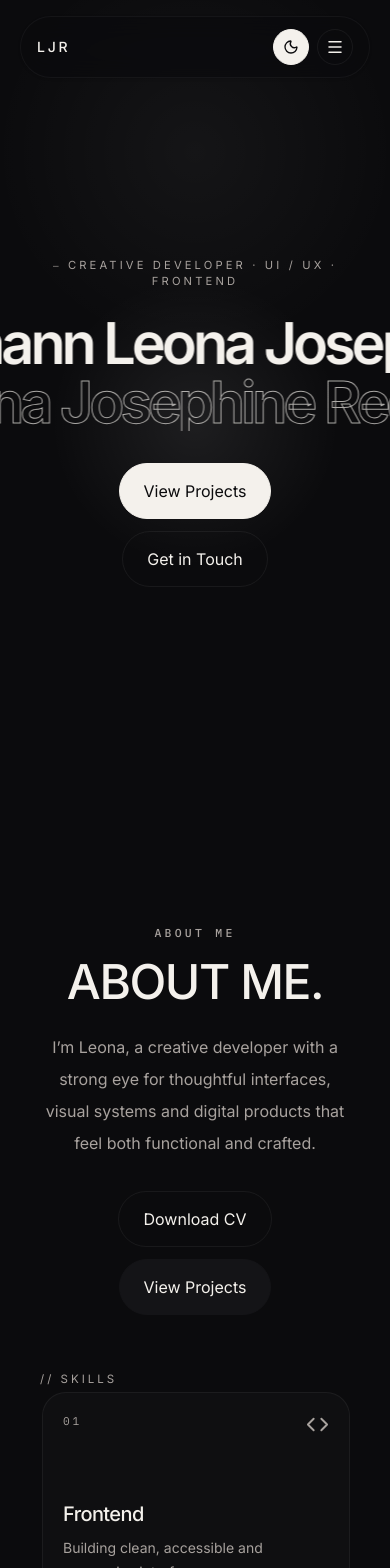
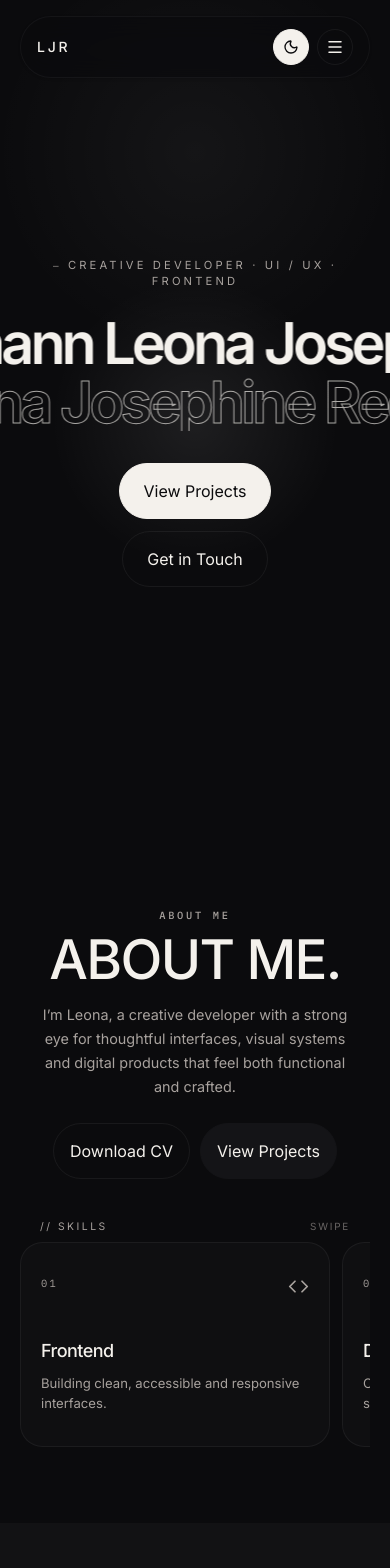
Before and after one commit to leonajosephine/modern-portfolio, a Next.js app: page / in a window 390 px wide. Shown: the top 1568 px of the page. Built offline with nearby package versions, Linux system fonts and the light colour scheme.

Commit message:
feat(about): mobile change

```diff
--- a/components/sections/About.tsx
+++ b/components/sections/About.tsx
@@ -3,7 +3,14 @@
 import { useState } from "react";
 import { motion, type Variants } from "framer-motion";
 import { Button } from "@/components/ui/button";
-import { Code, Layout, Globe, Smartphone } from "lucide-react";
+import {
+  Code,
+  Layout,
+  Globe,
+  Smartphone,
+  Download,
+  ArrowUpRight,
+} from "lucide-react";
 
 const focusItems = [
   {
@@ -39,7 +46,7 @@ const focusItems = [
 const headerVariants: Variants = {
   hidden: {
     opacity: 0,
-    y: 32,
+    y: 28,
     scale: 0.98,
   },
   visible: {
@@ -47,7 +54,7 @@ const headerVariants: Variants = {
     y: 0,
     scale: 1,
     transition: {
-      duration: 0.75,
+      duration: 0.7,
       ease: [0.22, 1, 0.36, 1],
     },
   },
@@ -58,7 +65,7 @@ const cardContainerVariants: Variants = {
   visible: {
     transition: {
       staggerChildren: 0.08,
-      delayChildren: 0.14,
+      delayChildren: 0.1,
     },
   },
 };
@@ -66,15 +73,15 @@ const cardContainerVariants: Variants = {
 const cardVariants: Variants = {
   hidden: {
     opacity: 0,
-    y: 28,
-    scale: 0.97,
+    y: 24,
+    scale: 0.98,
   },
   visible: {
     opacity: 1,
     y: 0,
     scale: 1,
     transition: {
-      duration: 0.55,
+      duration: 0.5,
       ease: [0.22, 1, 0.36, 1],
     },
   },
@@ -86,97 +93,147 @@ export default function About() {
   return (
     <section
       id="about"
-      className="relative px-5 py-20 sm:px-6 sm:py-24 lg:py-32"
+      className="relative overflow-hidden px-5 py-16 sm:px-6 sm:py-24 lg:py-32"
     >
       <div className="container">
         <motion.div
           initial="hidden"
           whileInView="visible"
-          viewport={{ once: true, amount: 0.35 }}
+          viewport={{ once: true, amount: 0.3 }}
           variants={headerVariants}
           className="mx-auto max-w-[980px] text-center"
         >
-          <p className="font-mono text-[0.72rem] font-medium uppercase tracking-[0.28em] text-muted-foreground">
+          <p className="font-mono text-[0.65rem] font-medium uppercase tracking-[0.26em] text-muted-foreground sm:text-[0.72rem]">
             About me
           </p>
 
-          <h2 className="mx-auto mt-5 max-w-[820px] text-[clamp(3rem,7vw,8rem)] font-medium uppercase leading-[0.86] tracking-[-0.075em] text-foreground">
+          <h2 className="mx-auto mt-3 max-w-[820px] text-[clamp(2.8rem,14vw,8rem)] font-medium uppercase leading-[0.86] tracking-[-0.075em] text-foreground sm:mt-5">
             About me.
           </h2>
 
-          <p className="mx-auto mt-7 max-w-[640px] text-[1rem] leading-8 text-muted-foreground sm:text-[1.08rem]">
+          <p className="mx-auto mt-5 max-w-[640px] text-[0.9rem] leading-6 text-muted-foreground sm:mt-7 sm:text-[1.08rem] sm:leading-8">
             I’m Leona, a creative developer with a strong eye for thoughtful
             interfaces, visual systems and digital products that feel both
             functional and crafted.
           </p>
 
-          <div className="mt-8 flex flex-wrap justify-center gap-3">
-            <Button variant="secondary" size="lg" className="rounded-full">
+          <div className="mt-6 flex items-center justify-center gap-2.5 sm:mt-8 sm:gap-3">
+            <Button
+              variant="secondary"
+              size="lg"
+              className="h-10 rounded-full px-4 text-xs sm:h-11 sm:px-6 sm:text-sm"
+            >
               Download CV
             </Button>
 
             <a href="#portfolio">
-              <Button variant="accent" size="lg" className="rounded-full">
+              <Button
+                variant="accent"
+                size="lg"
+                className="h-10 rounded-full px-4 text-xs sm:h-11 sm:px-6 sm:text-sm"
+              >
                 View Projects
               </Button>
             </a>
           </div>
         </motion.div>
 
-        <div className="mx-auto mt-14 flex max-w-[1120px] items-center justify-between">
-            <p className="font-sans text-[0.72rem] uppercase tracking-[0.26em] text-muted-foreground">
+        <div className="mx-auto mt-10 flex max-w-[1120px] items-end justify-between sm:mt-14">
+          <p className="font-sans text-[0.65rem] uppercase tracking-[0.24em] text-muted-foreground sm:text-[0.72rem] sm:tracking-[0.26em]">
             {"// Skills"}
+          </p>
+
+          <p className="text-[0.62rem] uppercase tracking-[0.18em] text-muted-foreground/60 sm:hidden">
+            Swipe
           </p>
         </div>
 
         <motion.div
           initial="hidden"
           whileInView="visible"
-          viewport={{ once: true, amount: 0.25 }}
+          viewport={{ once: true, amount: 0.15 }}
           variants={cardContainerVariants}
-          className="mx-auto mt-1 ml-0.5 grid max-w-[1120px] gap-4 sm:grid-cols-2 lg:grid-cols-4"
+          className="
+            -mx-5 mt-2 flex snap-x snap-mandatory gap-3
+            overflow-x-auto px-5 pb-3
+            [scrollbar-width:none]
+            [&::-webkit-scrollbar]:hidden
+            sm:mx-auto sm:grid sm:max-w-[1120px]
+            sm:grid-cols-2 sm:gap-4 sm:px-0 sm:pb-0
+            lg:grid-cols-4
+          "
         >
-          {focusItems.map(({ number, title, text, tools, icon: Icon }, index) => {
+          {focusItems.map(
+            ({ number, title, text, tools, icon: Icon }, index) => {
               const isActive = activeCard === index;
 
               return (
                 <motion.button
                   key={title}
                   type="button"
-                onClick={() => setActiveCard(isActive ? null : index)}
+                  onClick={() =>
+                    setActiveCard(isActive ? null : index)
+                  }
                   variants={cardVariants}
-                className="group relative min-h-[230px] overflow-hidden rounded-[1.5rem] border border-border bg-card/45 p-5 text-left transition-all duration-500 hover:-translate-y-1 hover:bg-card/80 sm:p-6"
+                  className="
+                    group relative min-h-[205px]
+                    w-[82vw] max-w-[310px] shrink-0 snap-start
+                    overflow-hidden rounded-[1.4rem]
+                    border border-border bg-card/45
+                    p-5 text-left
+                    transition-all duration-500
+                    hover:-translate-y-1 hover:bg-card/80
+                    sm:min-h-[230px] sm:w-auto sm:max-w-none
+                    sm:shrink sm:rounded-[1.5rem] sm:p-6
+                  "
                 >
                   <div className="flex items-start justify-between gap-6">
-                  <span className="font-mono text-[0.7rem] uppercase tracking-[0.24em] text-muted-foreground">
+                    <span className="font-mono text-[0.65rem] uppercase tracking-[0.22em] text-muted-foreground sm:text-[0.7rem] sm:tracking-[0.24em]">
                       {number}
                     </span>
 
                     <Icon
-                    size={23}
-                    className="text-muted-foreground transition-colors duration-300 group-hover:text-foreground"
+                      size={21}
+                      className="text-muted-foreground transition-colors duration-300 group-hover:text-foreground sm:h-[23px] sm:w-[23px]"
                     />
                   </div>
 
-                <div className="mt-16">
-                  <h3 className="text-xl font-medium tracking-[-0.04em] text-foreground">
+                  <div className="mt-10 sm:mt-16">
+                    <h3 className="text-lg font-medium tracking-[-0.04em] text-foreground sm:text-xl">
                       {title}
                     </h3>
 
-                  <p className="mt-2 text-sm leading-6 text-muted-foreground">
+                    <p className="mt-2 text-[0.82rem] leading-5 text-muted-foreground sm:text-sm sm:leading-6">
                       {text}
                     </p>
                   </div>
 
                   <div
-                  className={`mt-5 flex flex-wrap gap-2 overflow-hidden transition-all duration-500 lg:max-h-0 lg:opacity-0 lg:group-hover:max-h-32 lg:group-hover:opacity-100 ${
-                    isActive ? "max-h-32 opacity-100" : "max-h-0 opacity-0"
-                  }`}
+                    className={`
+                      flex flex-wrap gap-1.5 overflow-hidden
+                      transition-all duration-500 sm:gap-2
+                      lg:max-h-0 lg:opacity-0
+                      lg:group-hover:mt-5
+                      lg:group-hover:max-h-32
+                      lg:group-hover:opacity-100
+                      ${
+                        isActive
+                          ? "mt-4 max-h-32 opacity-100"
+                          : "mt-0 max-h-0 opacity-0"
+                      }
+                    `}
                   >
                     {tools.map((tool) => (
                       <span
                         key={tool}
-                      className="rounded-full border border-border bg-background/60 px-3 py-1 text-[0.68rem] uppercase tracking-[0.16em] text-muted-foreground"
+                        className="
+                          rounded-full border border-border
+                          bg-background/60 px-2.5 py-1
+                          text-[0.58rem] uppercase tracking-[0.13em]
+                          text-muted-foreground
+                          sm:px-3 sm:text-[0.68rem]
+                          sm:tracking-[0.16em]
+                        "
                       >
                         {tool}
                       </span>
@@ -184,7 +241,8 @@ export default function About() {
                   </div>
                 </motion.button>
               );
-          })}
+            }
+          )}
         </motion.div>
       </div>
     </section>
```
Lines whose indentation alone changed are shown as unchanged.
